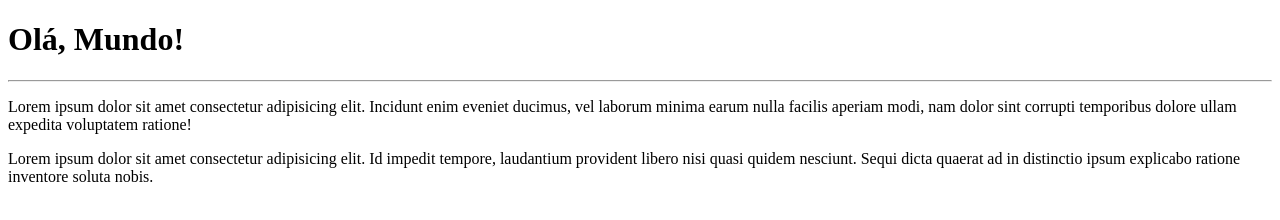
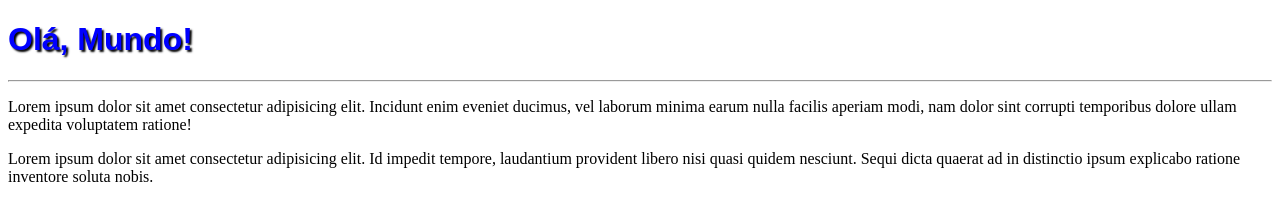
Before and after one commit to janainaHsantos/Ola-Mundo, a plain HTML site: page site-exemplo/index.html in a window 1280 px wide. Drawn offline with Linux system fonts and the light colour scheme.

Commit message:
Update index

```diff
--- a/site-exemplo/index.html
+++ b/site-exemplo/index.html
@@ -1,10 +1,18 @@
 <!DOCTYPE html>
 <html lang="pt-br">
 <head>
-    <meta charset="UTF-8">
-    <meta http-equiv="X-UA-Compatible" content="IE=edge">
-    <meta name="viewport" content="width=device-width, initial-scale=1.0">
+    <meta charset="UTF-8"/>
+    <meta http-equiv="X-UA-Compatible" content="IE=edge"/>
+    <meta name="viewport" content="width=device-width, initial-scale=1.0"/>
     <title>Meu primeiro site em repositório</title>
+    <style>
+        h1{
+            font-family: Arial, Helvetica, sans-serif;
+            font: 30pt;
+            color: blue;
+            text-shadow: 2px 2px 2px black;
+        }
+    </style>
 </head>
 <body>
     <h1>Olá, Mundo!</h1>
```
